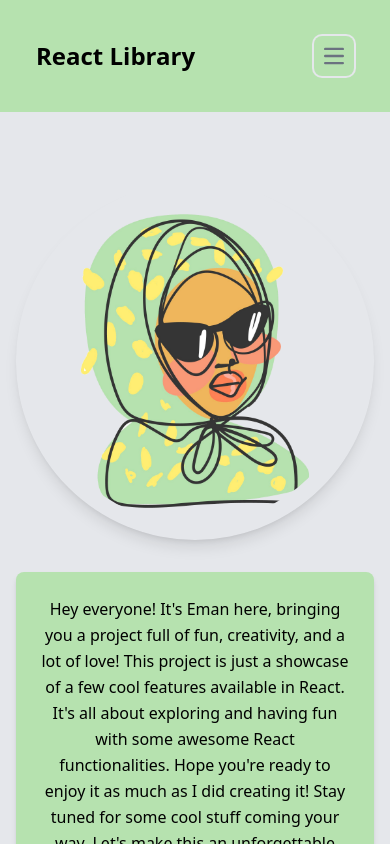
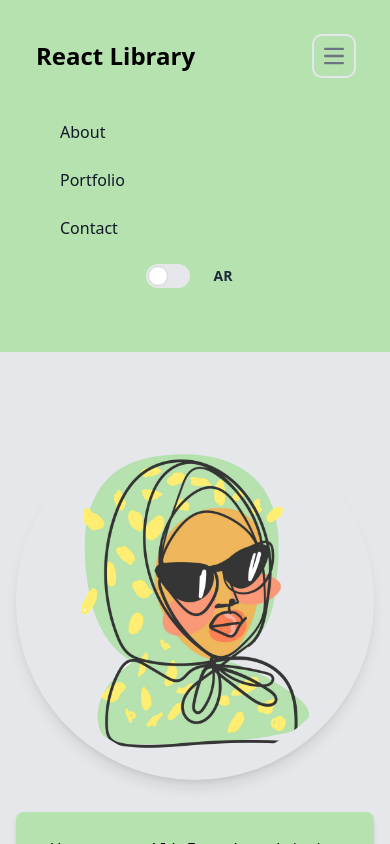
Before and after one commit to eman-aymanL/simple-React-project, a React (Vite) app: page / in a window 390 px wide. Both pictures are taken after a click on the button "Open main menu". Shown: the top 844 px of the page. Built offline with nearby package versions, Linux system fonts and the light colour scheme.

Commit message:
navbar updated:

```diff
--- a/src/Components/Navbar/Navbar.jsx
+++ b/src/Components/Navbar/Navbar.jsx
@@ -1,8 +1,10 @@
-import { useContext } from 'react';
+import { useState, useContext } from 'react';
 import { NavLink } from 'react-router-dom';
 import { LanguageContext } from '../LanguageContext/LanguageContext';
+
 export default function Navbar() {
   const { isArabic, toggleLanguage, isDarkMode, toggleTheme } = useContext(LanguageContext);
+  const [isMenuOpen, setIsMenuOpen] = useState(false);
 
   return (
     <nav className="bg-onPrimary dark:bg-emerald-700 dark:text-white p-5 shadow-md transition-colors duration-300">
@@ -13,12 +15,11 @@ export default function Navbar() {
           </span>
         </NavLink>
 
+        {/* زر الهامبرجر */}
         <button
-          data-collapse-toggle="navbar-multi-level"
           type="button"
+          onClick={() => setIsMenuOpen(!isMenuOpen)}
           className="inline-flex items-center p-2 w-10 h-10 justify-center text-sm text-gray-500 rounded-lg md:hidden hover:bg-gray-100 focus:outline-none focus:ring-2 focus:ring-gray-200 dark:text-gray-400 dark:hover:bg-gray-700 dark:focus:ring-gray-600"
-          aria-controls="navbar-multi-level"
-          aria-expanded="false"
         >
           <span className="sr-only">Open main menu</span>
           <svg className="w-5 h-5" aria-hidden="true" xmlns="http://www.w3.org/2000/svg" fill="none" viewBox="0 0 17 14">
@@ -26,14 +27,15 @@ export default function Navbar() {
           </svg>
         </button>
 
-        <div className="hidden w-full md:block md:w-auto" id="navbar-multi-level">
+        {/* القائمة الجانبية */}
+        <div className={`${isMenuOpen ? "block" : "hidden"} w-full md:block md:w-auto`} id="navbar-multi-level">
           <ul className="md:h-12 rounded-lg text-center flex flex-col font-medium p-4 md:p-0 mt-4 md:space-x-8 rtl:space-x-reverse md:flex-row md:mt-0 bg-onPrimary dark:bg-emerald-700 dark:text-white">
             <li className='flex items-center h-12'>
               <NavLink
                 to="/about"
                 className={({ isActive }) =>
                   `rounded-sm md:border-0 px-2 py-1 dark:text-white
-                  ${isActive ? "bg-amber-300  rounded-md text-green-700 dark:text-green-500 " : "text-gray-900 hover:text-gray-600 dark:hover:bg-gray-700"}`
+                  ${isActive ? "bg-amber-300 rounded-md text-green-700 dark:text-green-500" : "text-gray-900 hover:text-gray-600 dark:hover:bg-gray-700"}`
                 }
               >
                 {isArabic ? 'عن الموقع' : 'About'}
@@ -45,7 +47,7 @@ export default function Navbar() {
                 to="/portfolio"
                 className={({ isActive }) =>
                   `rounded-sm md:border-0 px-2 py-1 dark:text-white
-                  ${isActive ? "bg-amber-300  rounded-md text-green-700 dark:text-green-500 " : "text-gray-900 hover:text-gray-600 dark:hover:bg-gray-700"}`
+                  ${isActive ? "bg-amber-300 rounded-md text-green-700 dark:text-green-500" : "text-gray-900 hover:text-gray-600 dark:hover:bg-gray-700"}`
                 }
               >
                 {isArabic ? 'المعرض' : 'Portfolio'}
@@ -57,7 +59,7 @@ export default function Navbar() {
                 to="/contact"
                 className={({ isActive }) =>
                   `rounded-sm md:border-0 px-2 py-1 dark:text-white
-                  ${isActive ? "bg-amber-300  rounded-md text-green-700 dark:text-green-500 " : "text-gray-900 hover:text-gray-600 dark:hover:bg-gray-700"}`
+                  ${isActive ? "bg-amber-300 rounded-md text-green-700 dark:text-green-500" : "text-gray-900 hover:text-gray-600 dark:hover:bg-gray-700"}`
                 }
               >
                 {isArabic ? 'تواصل معنا' : 'Contact'}
@@ -66,11 +68,20 @@ export default function Navbar() {
 
             <li className="flex items-center h-12 m-auto space-x-3 rtl:space-x-reverse">
               <label className="inline-flex items-center cursor-pointer">
-              <input type="checkbox" value="" checked={isDarkMode} onChange={toggleTheme} className="sr-only peer" />
+                <input
+                  type="checkbox"
+                  value=""
+                  checked={isDarkMode}
+                  onChange={toggleTheme}
+                  className="sr-only peer"
+                />
                 <div className="relative w-11 h-6 bg-gray-200 peer-focus:outline-none peer-focus:ring-4 peer-focus:ring-green-300 dark:peer-focus:ring-bqlue-800 rounded-full peer dark:bg-gray-700 peer-checked:after:translate-x-full rtl:peer-checked:after:-translate-x-full peer-checked:after:border-white after:content-[''] after:absolute after:top-[2px] after:start-[2px] after:bg-white after:border-gray-300 after:border after:rounded-full after:h-5 after:w-5 after:transition-all dark:border-gray-600 peer-checked:bg-green-600 dark:peer-checked:bg-green-600"></div>
               </label>
 
-            <button onClick={toggleLanguage}  className="m-2 px-3 py-1 text-sm font-semibold text-gray-800 dark:text-white rounded-md hover:bg-gray-200 dark:hover:bg-emerald-700 transition">
+              <button
+                onClick={toggleLanguage}
+                className="m-2 px-3 py-1 text-sm font-semibold text-gray-800 dark:text-white rounded-md hover:bg-gray-200 dark:hover:bg-emerald-700 transition"
+              >
                 {isArabic ? 'EN' : 'AR'}
               </button>
             </li>
```
Lines whose indentation alone changed are shown as unchanged.
